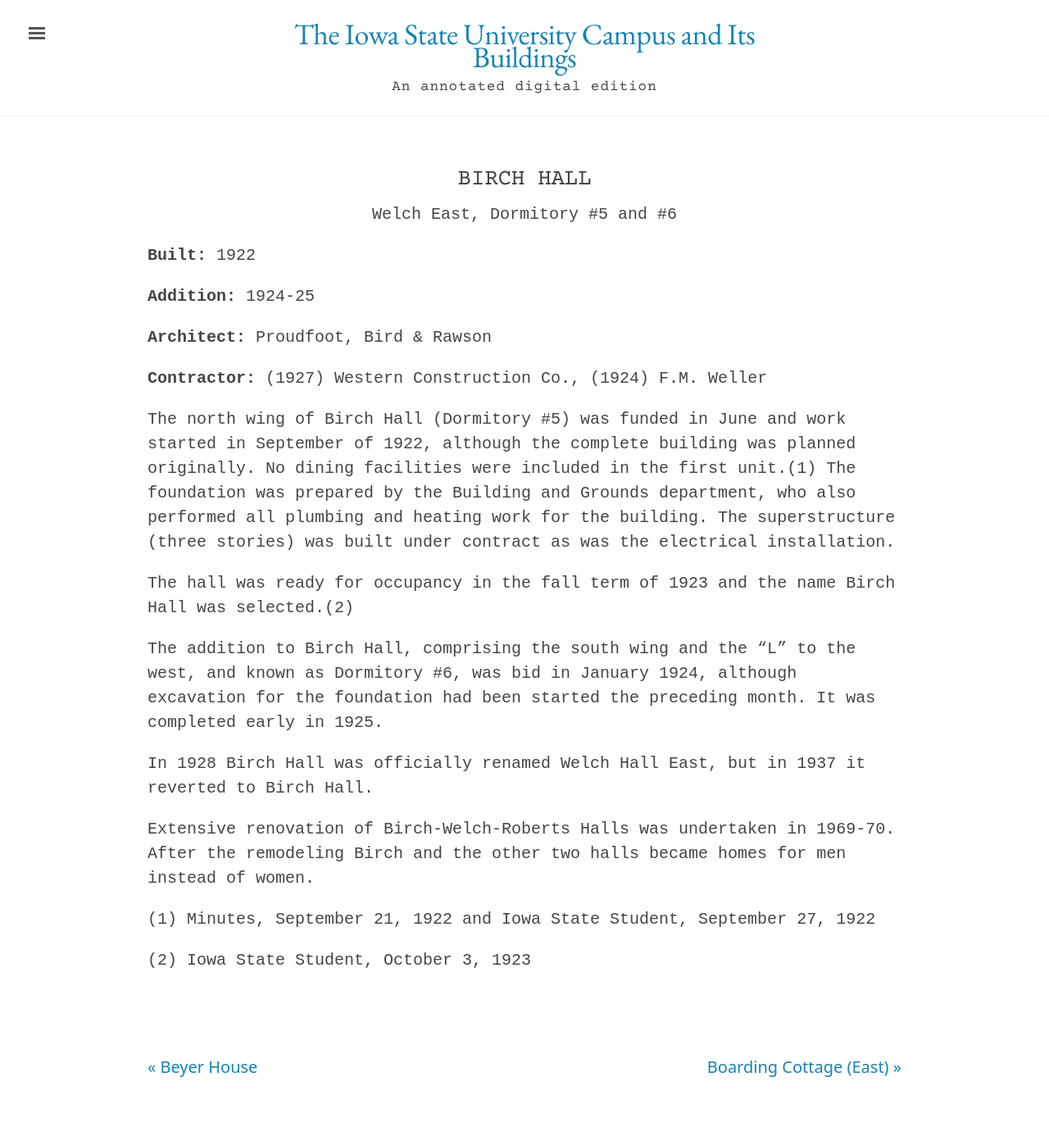
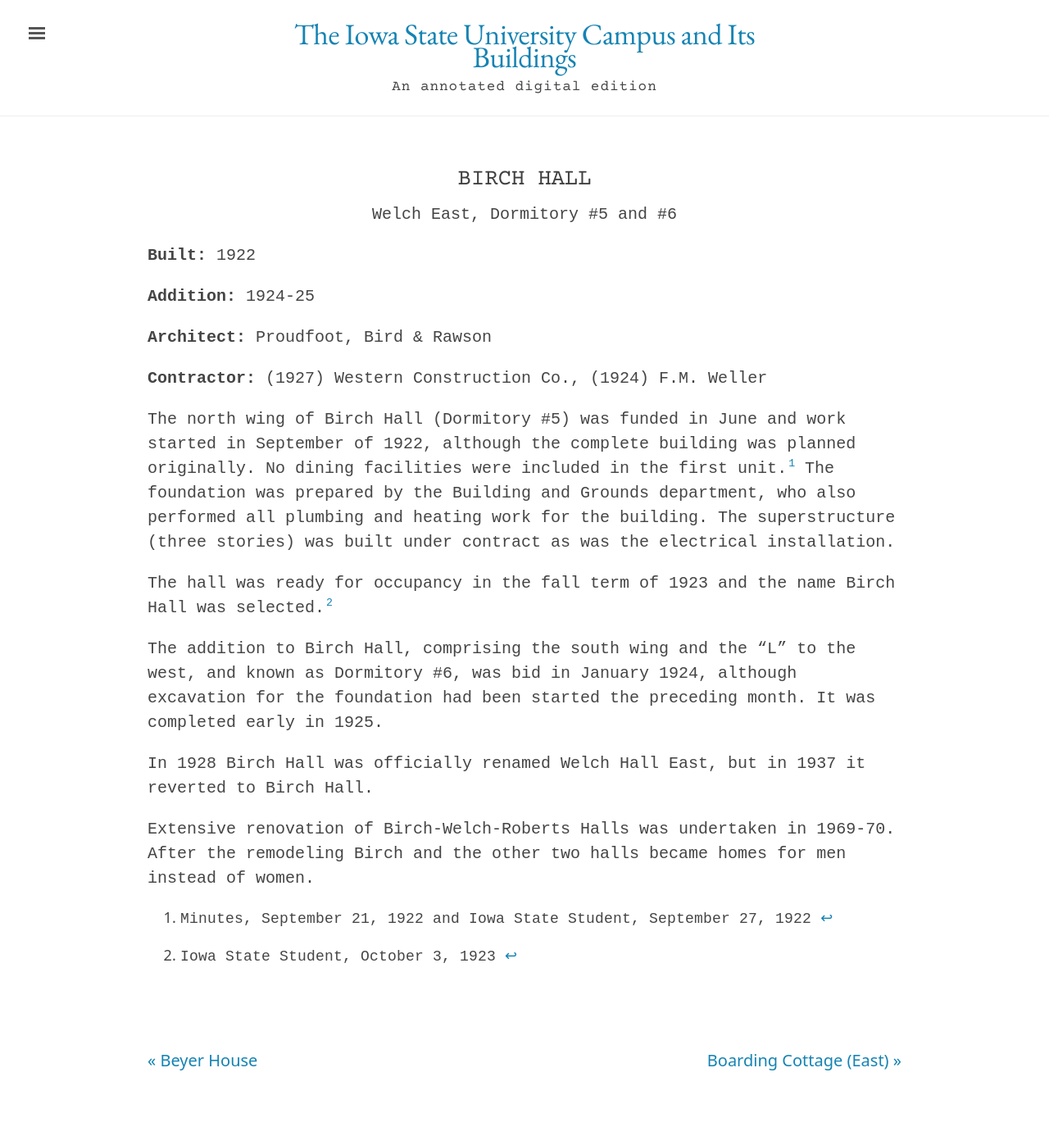
Before and after one commit to emanderson811/day-edition, a Jekyll site: the page built from _texts/buildings/022day-birch-hall.md, in a window 1280 px wide. Shown: the whole page at 82% size. Built offline with Jekyll 4.4.1, drawn with Linux system fonts in a browser that asks for light colours.

Commit message:
Update 022day-birch-hall.md

```diff
--- a/_texts/buildings/022day-birch-hall.md
+++ b/_texts/buildings/022day-birch-hall.md
@@ -17,9 +17,9 @@
 publication-date: 1980
 ---
 
-The north wing of Birch Hall (Dormitory #5) was funded in June and work started in September of 1922, although the complete building was planned originally. No dining facilities were included in the first unit.(1) The foundation was prepared by the Building and Grounds department, who also performed all plumbing and heating work for the building. The superstructure (three stories) was built under contract as was the electrical installation.
+The north wing of Birch Hall (Dormitory #5) was funded in June and work started in September of 1922, although the complete building was planned originally. No dining facilities were included in the first unit.[^fn1] The foundation was prepared by the Building and Grounds department, who also performed all plumbing and heating work for the building. The superstructure (three stories) was built under contract as was the electrical installation.
 
-The hall was ready for occupancy in the fall term of 1923 and the name Birch Hall was selected.(2)
+The hall was ready for occupancy in the fall term of 1923 and the name Birch Hall was selected.[^fn2]
 
 The addition to Birch Hall, comprising the south wing and the "L" to the west, and known as Dormitory #6, was bid in January 1924, although excavation for the foundation had been started the preceding month. It was completed early in 1925.
 
@@ -27,6 +27,6 @@
 
 Extensive renovation of Birch-Welch-Roberts Halls was undertaken in 1969-70. After the remodeling Birch and the other two halls became homes for men instead of women.
 
-(1)  Minutes, September 21,  1922 and Iowa State Student, September 27, 1922
+[^fn1]:  Minutes, September 21,  1922 and Iowa State Student, September 27, 1922
 
-(2)  Iowa State Student, October 3,  1923
+[^fn2]:  Iowa State Student, October 3,  1923
```
